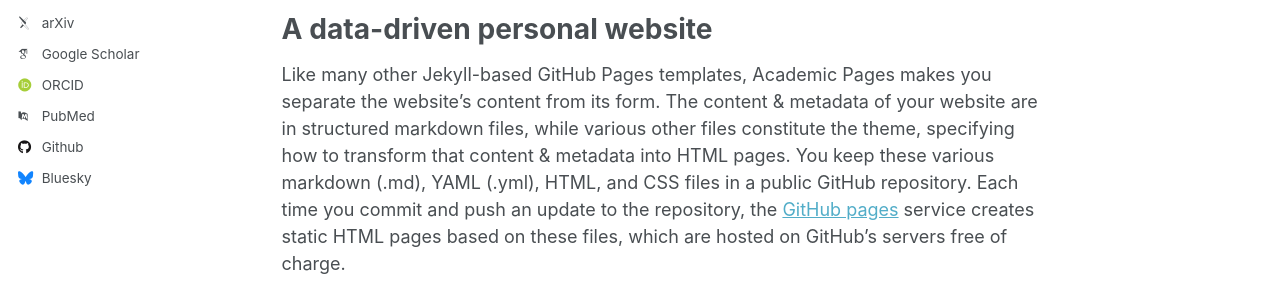
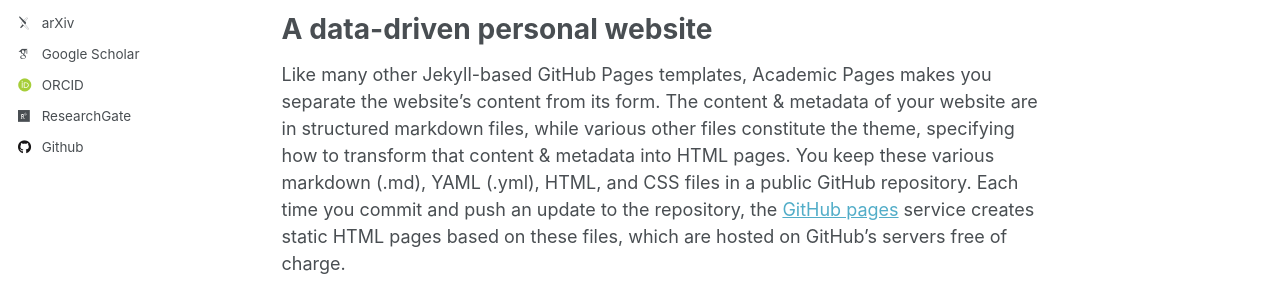
Before and after one commit to gsambata/gsambata.github.io, a Jekyll site: the page built from _pages/about.md, in a window 1280 px wide. Shown: the part 457-757 px from the top of the page. Built offline with Jekyll 4.4.1, drawn with Linux system fonts in a browser that asks for light colours; some web fonts are replaced; some of the changed lines change nothing that is shown.

Commit message:
Update _config.yml

```diff
--- a/_config.yml
+++ b/_config.yml
@@ -36,8 +36,8 @@
   impactstory      : # URL
   orcid            : "https://orcid.org/0000-0003-2518-1525"
   semantic         : # URL
-  pubmed           : ""
-  researchgate     : # URL
+  <>pubmed           : ""
+  researchgate     : "https://www.researchgate.net/profile/Giulia-Sambataro-2"
 
   # Repositories and software development
   bitbucket        : # Username - Update with your username on the site
@@ -48,7 +48,7 @@
   stackoverflow    : # User number or user number and name (i.e., use "1" or "1/jeff-atwood")
 
   # Social media
-  bluesky          : "bsky.app" # Replace this with you Bluesky username
+  <>bluesky          : "bsky.app" # Replace this with you Bluesky username
   facebook         : # Username
   flickr           : # Username
   foursquare       : # Username
```
